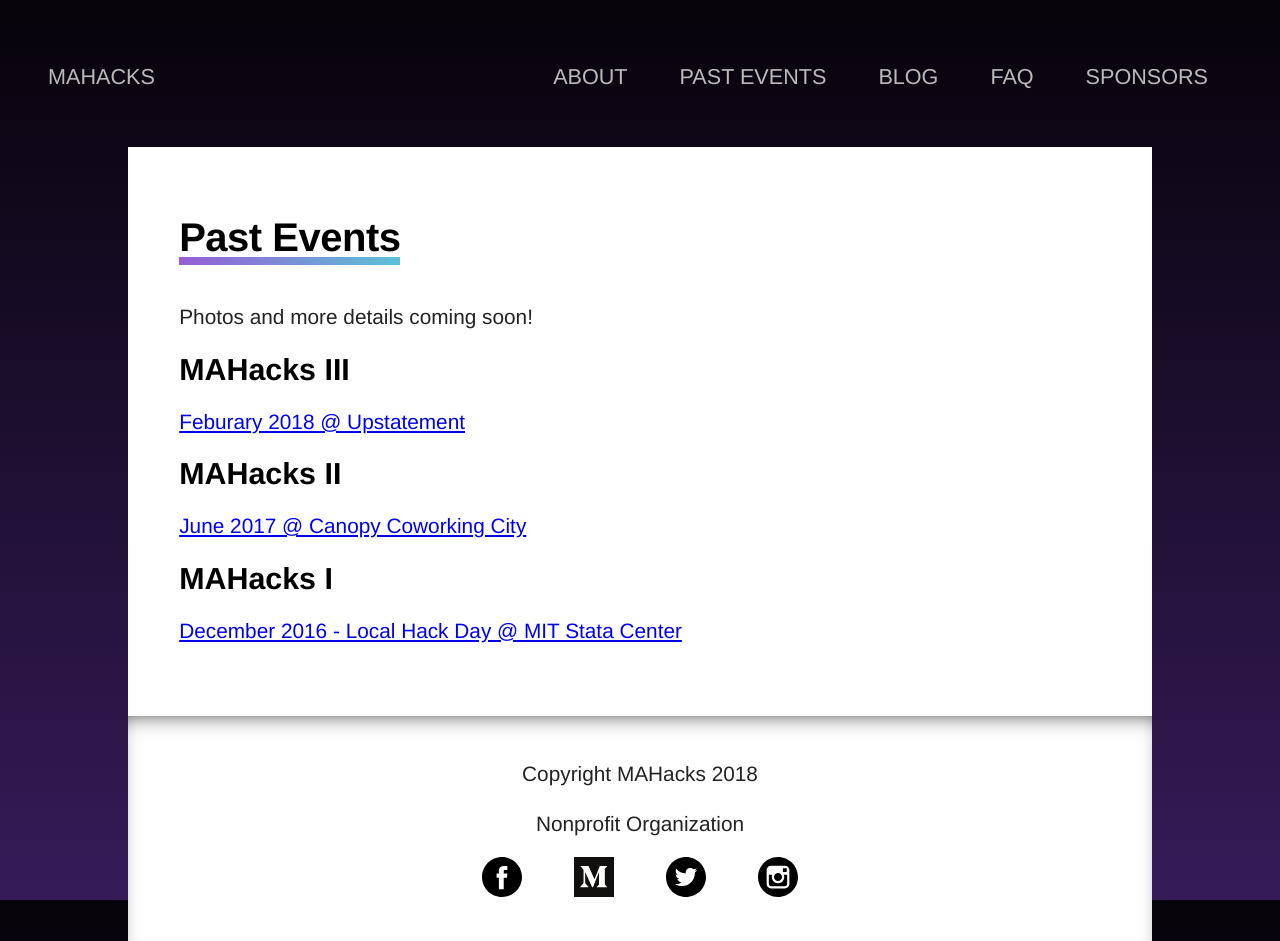
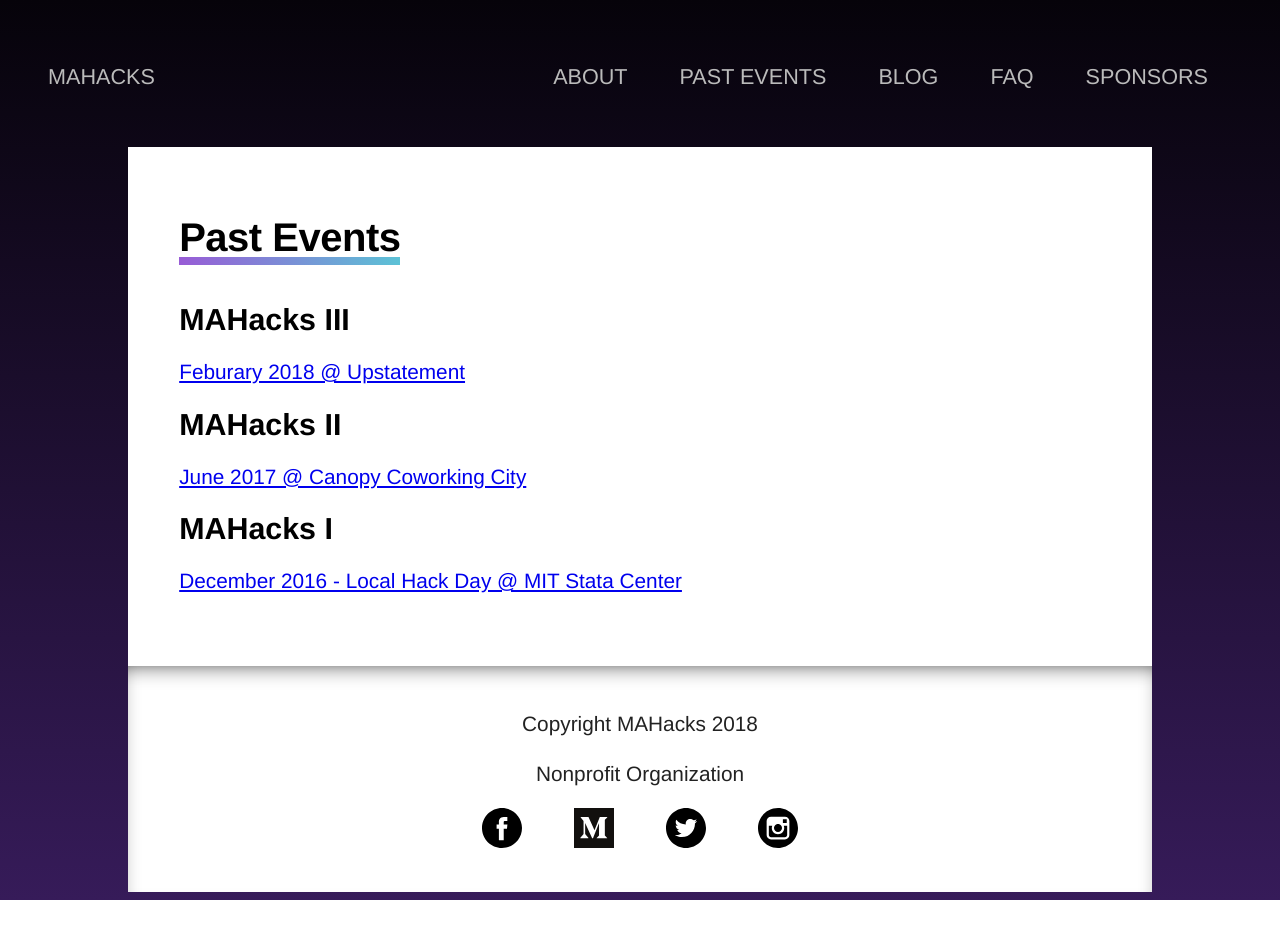
Before and after one commit to mahacks/old-website, a Jekyll site: the page built from past-events.md, in a window 1280 px wide. Built offline with Jekyll 4.4.1, drawn with Linux system fonts in a browser that asks for light colours; some web fonts are replaced; after the commit the page ends 900 px from its top, so only the background shows below that.

Commit message:
oops forgot to delete some text

```diff
--- a/past-events.md
+++ b/past-events.md
@@ -5,7 +5,6 @@
 
 # Past Events
 
-Photos and more details coming soon!
 
 
 ## MAHacks III
```
